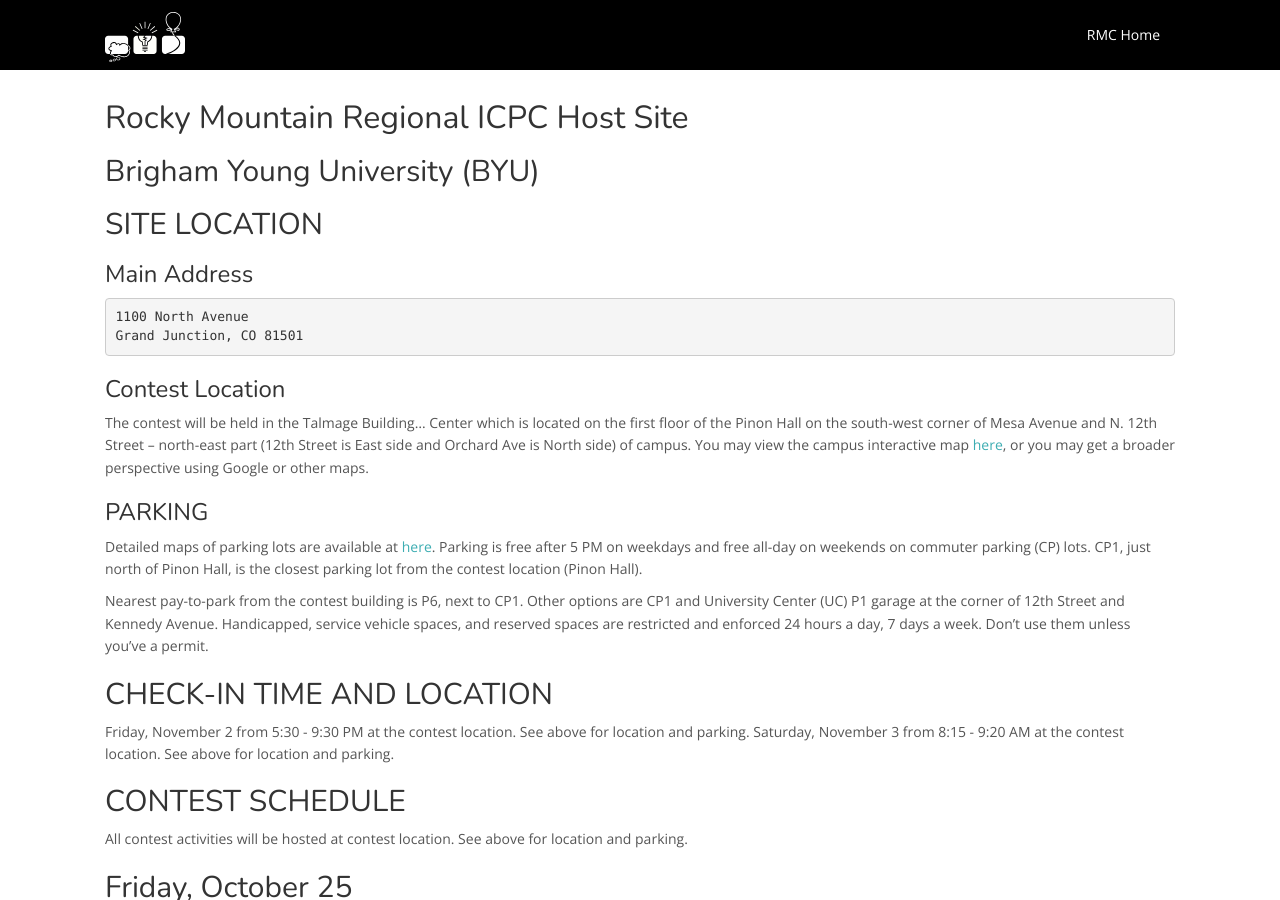
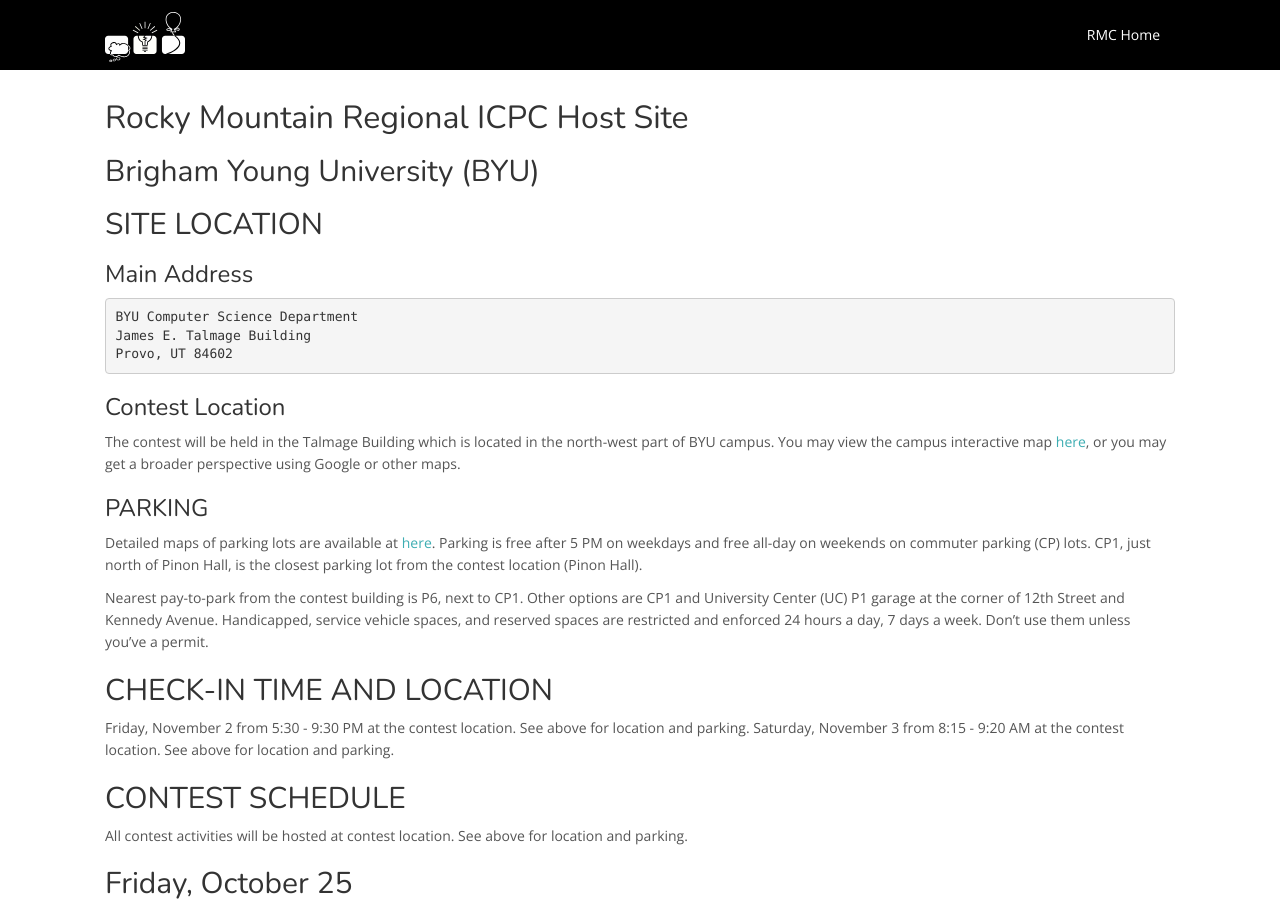
Before and after one commit to icpc/na-rocky-mountain-web, a Jekyll site: the page built from docs/byu/index.md, in a window 1280 px wide and 900 px high. Built offline with Jekyll 4.4.1, drawn with Linux system fonts in a browser that asks for light colours; nearby versions of some CDN libraries; our own code applies the rules of GitHub Pages for plain Markdown files.

Commit message:
Update index.md

````diff
--- a/docs/byu/index.md
+++ b/docs/byu/index.md
@@ -7,13 +7,14 @@
 ### Main Address
 
 ```
-1100 North Avenue
-Grand Junction, CO 81501
+BYU Computer Science Department
+James E. Talmage Building
+Provo, UT 84602
 ```
 
 ### Contest Location
 
-The contest will be held in the Talmage Building... Center which is located on the first floor of the Pinon Hall on the south-west corner of Mesa Avenue and N. 12th Street -- north-east part (12th Street is East side and Orchard Ave is North side) of campus. You may view the campus interactive map [here](http://www.coloradomesa.edu/virtual-tour/index.html), or you may get a broader perspective using Google or other maps.
+The contest will be held in the Talmage Building which is located in the north-west part of BYU campus. You may view the campus interactive map [here](https://map.byu.edu), or you may get a broader perspective using Google or other maps.
 
 ### PARKING
 
````
